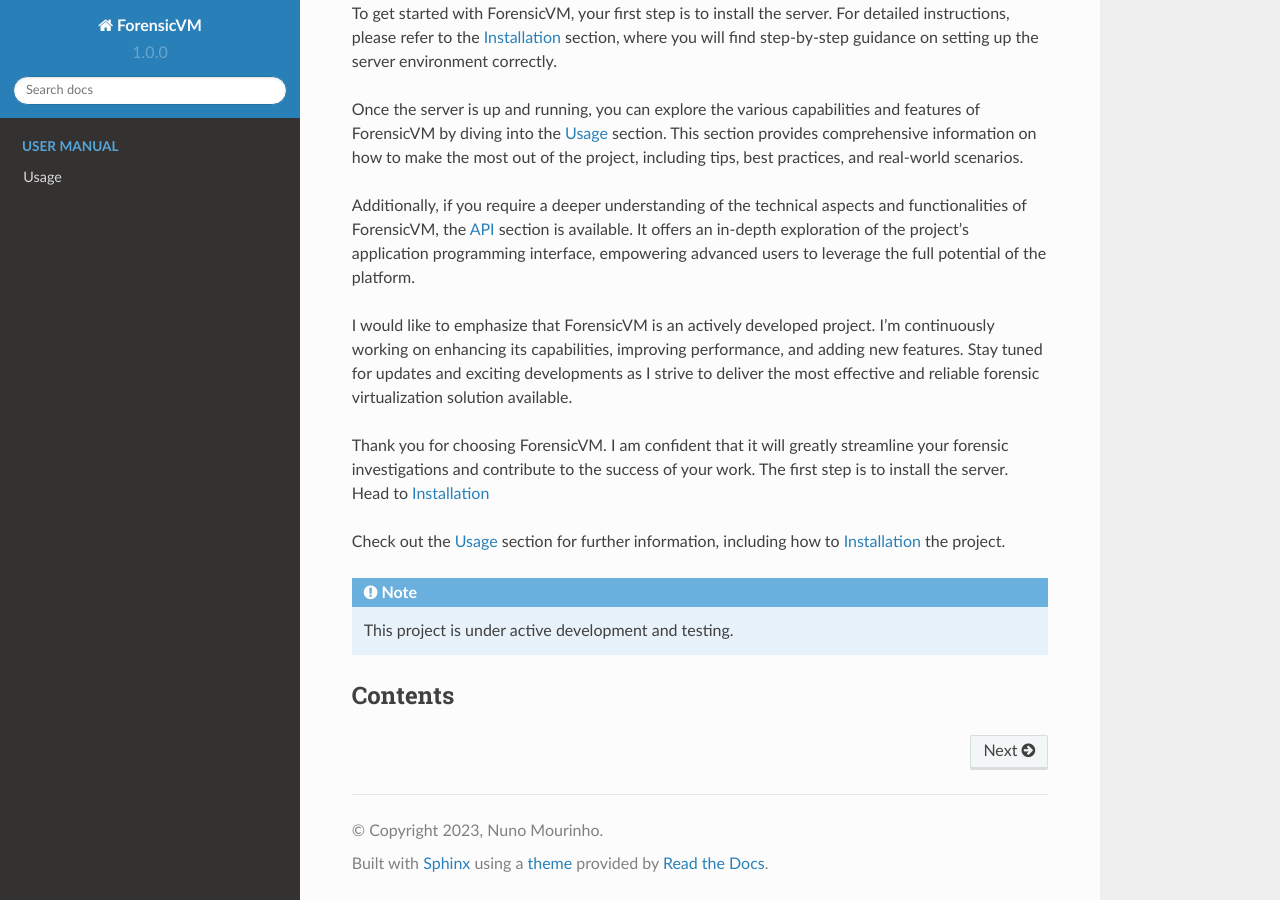
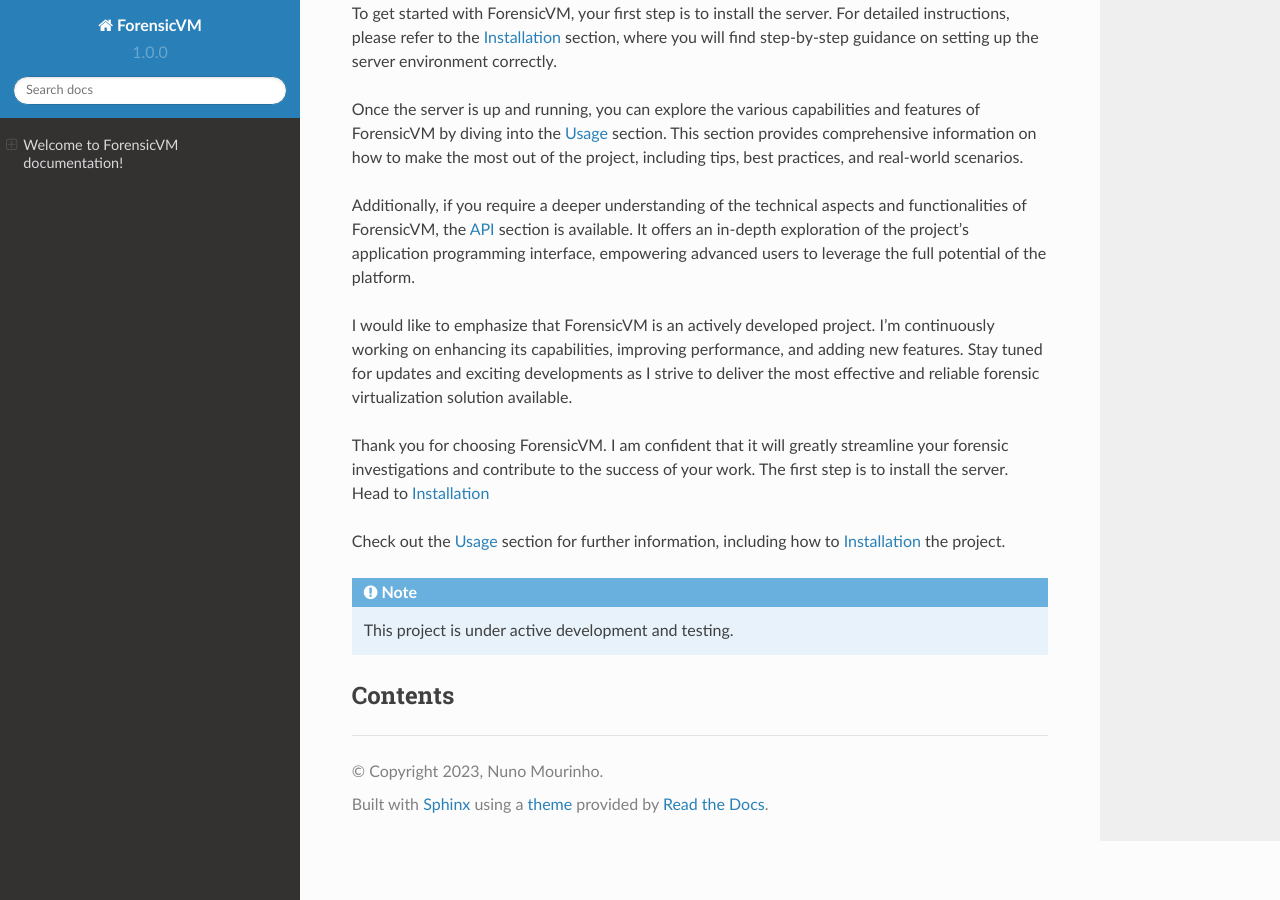
Before and after one commit to nunomourinho/ForensicVMServerAndClientDocs, a Sphinx documentation site: the page built from docs/source/index.rst, in a window 1280 px wide and 900 px high, scrolled down 1007 px. Built offline with Sphinx 7.4.7 and the Read the Docs theme 2.0.0, drawn with Linux system fonts in a browser that asks for light colours; pages that are not in the unit, such as notebooks, are missing from menus; part of the change alters nothing that is shown.

```diff
--- a/docs/source/index.rst
+++ b/docs/source/index.rst
@@ -35,23 +35,14 @@ Contents
 .. toctree::
    :caption: User Manual
    :hidden:
-
    usage
-
-.. toctree::
    :caption: Developer Manual
    :hidden:
    development
-
-.. toctree::
    :caption: Instalation
    :hidden:
    instalation
-
-
    api/apikeys/views
    api/apikeys/views.py
-
-.. topic:: Title
    api/apikeys
    api/modules
```
